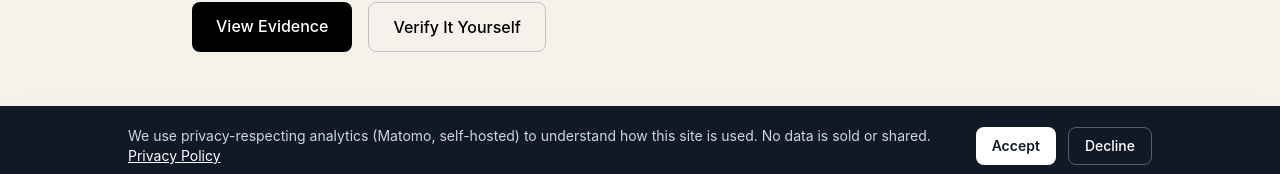
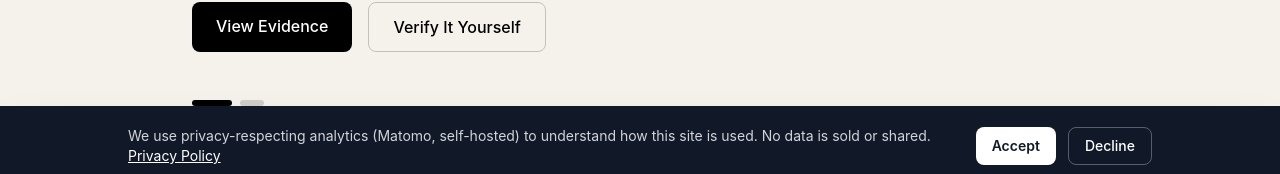
Before and after one commit to genesalvatore/aos-evidence.com, a React (Vite) app: page / in a window 1280 px wide. Shown: the part 614-788 px from the top of the page. Built offline with nearby package versions, Linux system fonts and the light colour scheme.

Commit message:
Sliding hero + reorder document tiles - Hero now auto-rotates between Security Audit and Humanitarian License (8s interval) - Reordered document slider: newest published (License) first - Dot indicators for manual slide control

```diff
--- a/src/components/DocumentSlider.tsx
+++ b/src/components/DocumentSlider.tsx
@@ -12,6 +12,16 @@ interface DocumentItem {
 }
 
 const documents: DocumentItem[] = [
+    {
+        icon: '⚖️',
+        wordCount: '3,500 words',
+        title: 'Humanitarian License v1.0.1',
+        description:
+            'The irrevocable open-source license restricting AI to peaceful civilian use. 40 prohibited categories, mandatory copyleft, patent notice, and audit requirements.',
+        meta: ['✓ Published Feb 1, 2026', '✓ Irrevocable restrictions'],
+        link: '/license',
+        category: 'Legal Framework',
+    },
     {
         icon: '📚',
         wordCount: '12,000 words',
@@ -51,16 +61,6 @@ const documents: DocumentItem[] = [
         meta: ['✓ Independently verifiable', '✓ Falsifiable claims'],
         link: '/verification',
         category: 'Verification Guide',
-    },
-    {
-        icon: '⚖️',
-        wordCount: '3,500 words',
-        title: 'Humanitarian License v1.0.1',
-        description:
-            'The irrevocable open-source license restricting AI to peaceful civilian use. 40 prohibited categories, mandatory copyleft, patent notice, and audit requirements.',
-        meta: ['✓ Published Feb 1, 2026', '✓ Irrevocable restrictions'],
-        link: '/license',
-        category: 'Legal Framework',
     },
     {
         icon: '🎯',
--- a/src/pages/HomePage.tsx
+++ b/src/pages/HomePage.tsx
@@ -1,11 +1,57 @@
-import { useState } from 'react';
+import { useState, useEffect, useCallback } from 'react';
 import { Link } from 'react-router-dom';
 import AchievementSlider from '../components/AchievementSlider';
 import DocumentSlider from '../components/DocumentSlider';
 import SEO from '../components/SEO';
 
+const heroSlides: {
+    badge: string;
+    title: React.ReactNode;
+    description: string;
+    stats: { value: string; label: string; green?: boolean }[];
+    primaryCta: { label: string; href?: string; to?: string };
+    secondaryCta: { label: string; href?: string; to?: string; external?: boolean };
+}[] = [
+        {
+            badge: 'Verifiable Evidence',
+            title: <>Public Record of <br /><span className="italic text-gray-500">AI Safety Achievement.</span></>,
+            description: 'Cryptographically anchored, independently auditable documentation of the first production-approved constitutional AI governance system.',
+            stats: [
+                { value: '36', label: 'Vulnerabilities Fixed' },
+                { value: '5', label: 'Hostile Audit Passes' },
+                { value: '✓', label: 'Production Approved', green: true },
+            ],
+            primaryCta: { label: 'View Evidence', href: '#documents' },
+            secondaryCta: { label: 'Verify It Yourself', to: '/verification' },
+        },
+        {
+            badge: 'Legal Framework',
+            title: <>Open Source for Peace.<br /><span className="italic text-gray-500">Closed Forever to Harm.</span></>,
+            description: 'The AOS Humanitarian License v1.0.1 — an irrevocable open-source license permanently restricting AI to peaceful civilian use. 40 prohibited categories. Mandatory copyleft. Patent-backed enforcement.',
+            stats: [
+                { value: '40', label: 'Prohibited Categories' },
+                { value: '0', label: 'Military Exceptions' },
+                { value: '∞', label: 'Irrevocable Duration' },
+            ],
+            primaryCta: { label: 'Read the License', to: '/license' },
+            secondaryCta: { label: 'View on GitHub', href: 'https://github.com/genesalvatore/aos-openclaw-constitutional/blob/main/LICENSE', external: true },
+        },
+    ];
+
 export default function HomePage() {
     const [mobileMenuOpen, setMobileMenuOpen] = useState(false);
+    const [heroSlide, setHeroSlide] = useState(0);
+
+    const nextSlide = useCallback(() => {
+        setHeroSlide((s) => (s + 1) % heroSlides.length);
+    }, []);
+
+    useEffect(() => {
+        const timer = setInterval(nextSlide, 8000);
+        return () => clearInterval(timer);
+    }, [nextSlide]);
+
+    const slide = heroSlides[heroSlide];
 
     return (
         <div className="min-h-screen bg-canvas font-sans text-[#111] selection:bg-black selection:text-white">
@@ -56,43 +102,62 @@ export default function HomePage() {
                 )}
             </nav>
 
-            {/* HERO */}
+            {/* HERO — Sliding */}
             <section className="relative pt-32 pb-24 px-6 md:px-12 lg:px-24">
                 <div className="max-w-4xl mx-auto space-y-8">
+                    <div key={heroSlide} className="space-y-8 animate-fade-in-up">
                         <div className="inline-block px-3 py-1 text-xs font-mono border border-black/20 rounded-full uppercase tracking-wider">
-                        Verifiable Evidence
+                            {slide.badge}
                         </div>
                         <h1 className="font-serif text-5xl md:text-7xl leading-[1.1] tracking-tight">
-                        Public Record of <br />
-                        <span className="italic text-gray-500">AI Safety Achievement.</span>
+                            {slide.title}
                         </h1>
                         <p className="text-xl md:text-2xl text-gray-600 max-w-2xl leading-relaxed">
-                        Cryptographically anchored, independently auditable documentation of the first production-approved constitutional AI governance system.
+                            {slide.description}
                         </p>
 
                         {/* Stats */}
                         <div className="flex flex-wrap gap-8 pt-4">
-                        <div>
-                            <div className="text-4xl font-bold tracking-tight">36</div>
-                            <div className="text-sm text-gray-500 font-medium">Vulnerabilities Fixed</div>
+                            {slide.stats.map((stat) => (
+                                <div key={stat.label}>
+                                    <div className={`text-4xl font-bold tracking-tight ${stat.green ? 'text-green-700' : ''}`}>{stat.value}</div>
+                                    <div className="text-sm text-gray-500 font-medium">{stat.label}</div>
                                 </div>
-                        <div>
-                            <div className="text-4xl font-bold tracking-tight">5</div>
-                            <div className="text-sm text-gray-500 font-medium">Hostile Audit Passes</div>
+                            ))}
                         </div>
-                        <div>
-                            <div className="text-4xl font-bold tracking-tight text-green-700">✓</div>
-                            <div className="text-sm text-gray-500 font-medium">Production Approved</div>
+
+                        <div className="pt-4 flex flex-wrap gap-4">
+                            {slide.primaryCta.to ? (
+                                <Link to={slide.primaryCta.to} className="px-6 py-3 bg-black text-white rounded-lg font-medium hover:bg-gray-800 transition-transform active:scale-95 text-center">
+                                    {slide.primaryCta.label}
+                                </Link>
+                            ) : (
+                                <a href={slide.primaryCta.href} className="px-6 py-3 bg-black text-white rounded-lg font-medium hover:bg-gray-800 transition-transform active:scale-95 text-center">
+                                    {slide.primaryCta.label}
+                                </a>
+                            )}
+                            {slide.secondaryCta.to ? (
+                                <Link to={slide.secondaryCta.to} className="px-6 py-3 border border-black/20 text-black rounded-lg font-medium hover:bg-black/5 transition-colors text-center">
+                                    {slide.secondaryCta.label}
+                                </Link>
+                            ) : (
+                                <a href={slide.secondaryCta.href} target={slide.secondaryCta.external ? '_blank' : undefined} rel={slide.secondaryCta.external ? 'noopener noreferrer' : undefined} className="px-6 py-3 border border-black/20 text-black rounded-lg font-medium hover:bg-black/5 transition-colors text-center">
+                                    {slide.secondaryCta.label}
+                                </a>
+                            )}
                         </div>
                     </div>
 
-                    <div className="pt-4 flex flex-wrap gap-4">
-                        <a href="#documents" className="px-6 py-3 bg-black text-white rounded-lg font-medium hover:bg-gray-800 transition-transform active:scale-95 text-center">
-                            View Evidence
-                        </a>
-                        <Link to="/verification" className="px-6 py-3 border border-black/20 text-black rounded-lg font-medium hover:bg-black/5 transition-colors text-center">
-                            Verify It Yourself
-                        </Link>
+                    {/* Slide indicators */}
+                    <div className="flex gap-2 pt-4">
+                        {heroSlides.map((_, i) => (
+                            <button
+                                key={i}
+                                onClick={() => setHeroSlide(i)}
+                                className={`h-1.5 rounded-full transition-all duration-500 ${i === heroSlide ? 'w-10 bg-black' : 'w-6 bg-black/15 hover:bg-black/30'}`}
+                                aria-label={`Slide ${i + 1}`}
+                            />
+                        ))}
                     </div>
                 </div>
             </section>
```
Lines whose indentation alone changed are shown as unchanged.
